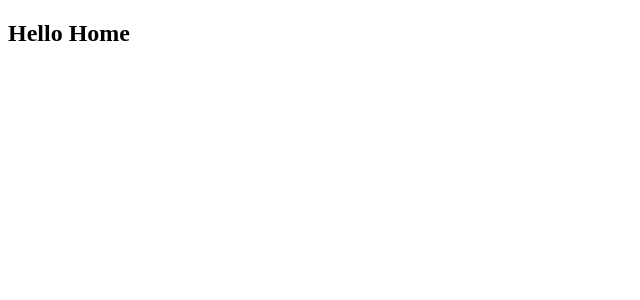
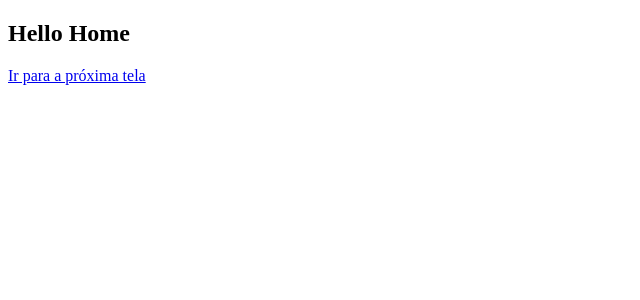
Before and after one commit to PAULOHENRIQUEDEPAULADIAS/AT_Fundamentos_de_React, a React (Vite) app: page / in a window 1280 px wide. Shown: the top 300 px of the page, without its empty margins (0-640 px from the left). Built offline with nearby package versions, Linux system fonts and the light colour scheme.

Commit message:
Scond Commit

```diff
--- a/src/pages/home/index.jsx
+++ b/src/pages/home/index.jsx
@@ -1,10 +1,11 @@
-import React from "react";
+import {Link, useNavigate} from "react-router-dom";
 
 export default function Home(){
-
     return (
         <div>
             <h2>Hello Home</h2>
+
+            <Link to="/products">Ir para a próxima tela</Link>
         </div>
     );
 }
--- a/src/pages/products/index.jsx
+++ b/src/pages/products/index.jsx
@@ -1,5 +1,3 @@
-import React from "react";
-
 export default function Products(){
 
     return (
```
Also changed, not shown: src/pages/not_found/index.jsx (added), src/pages/not_found/style.css (added).
